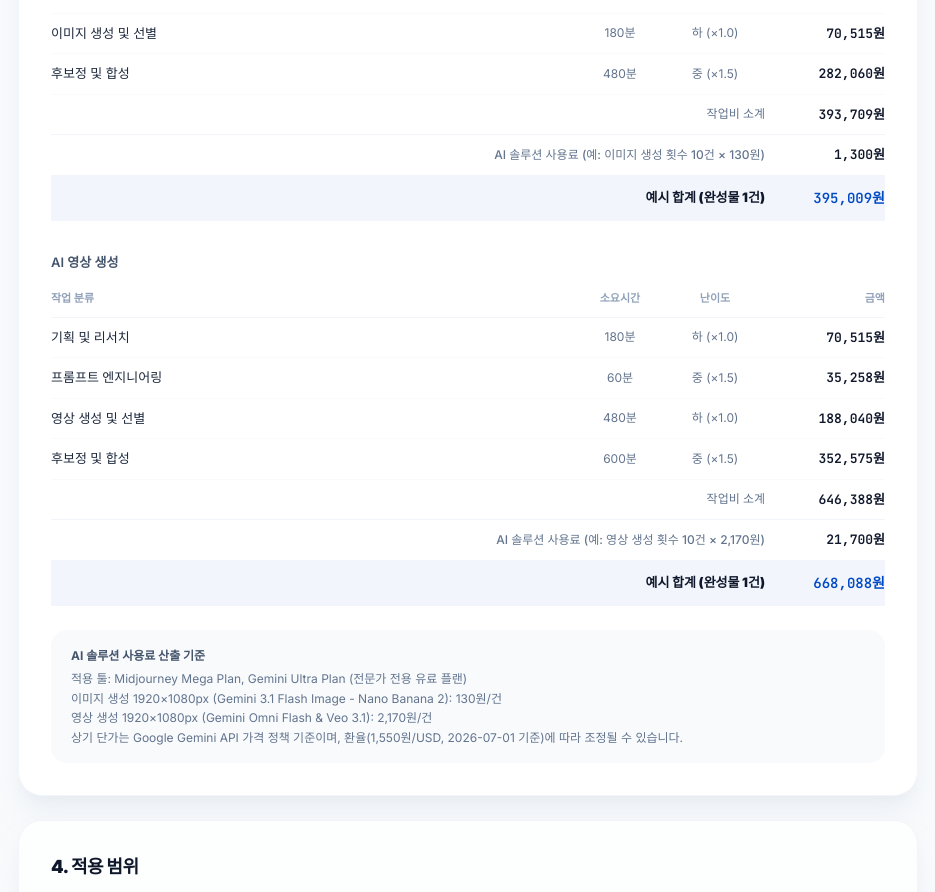
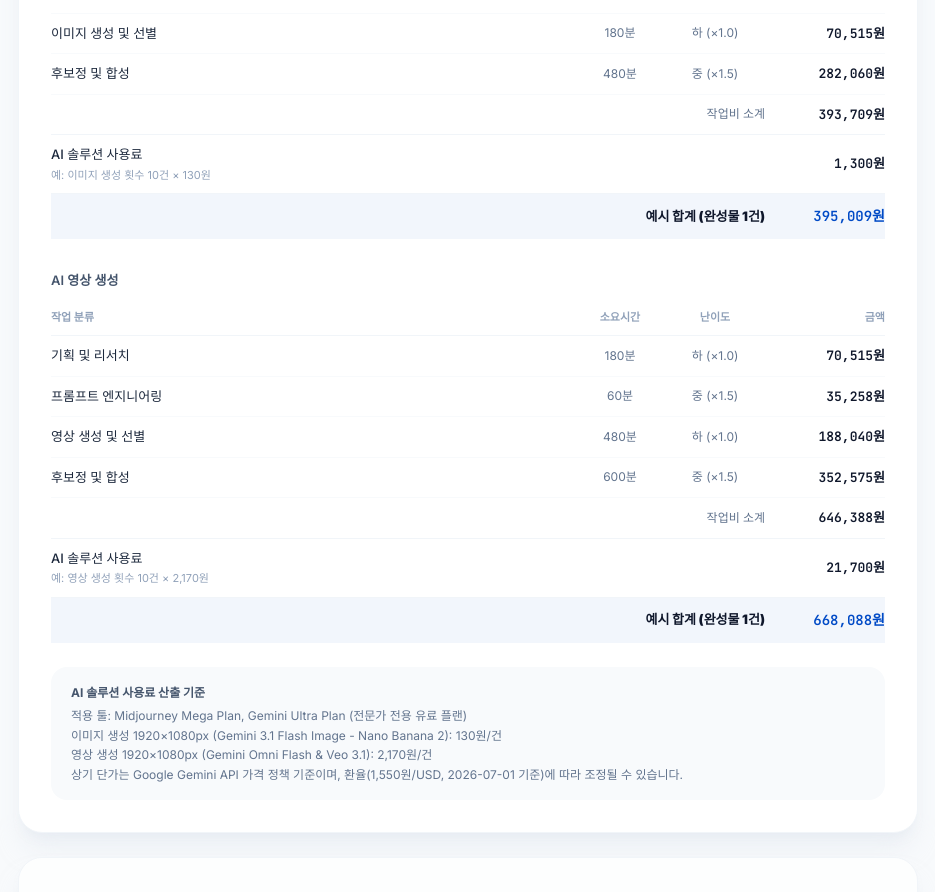
Before and after one commit to xzoowoo/plantym-quote, a Next.js app: page /pricing-guide in a window 1280 px wide. Shown: the part 3000-3892 px from the top of the page, without its empty margins (292-1227 px from the left). Built offline with nearby package versions, Linux system fonts and the light colour scheme.

Commit message:
fix: left-align AI usage-fee label, shrink example note text on pricing guide

```diff
--- a/app/pricing-guide/page.tsx
+++ b/app/pricing-guide/page.tsx
@@ -98,8 +98,9 @@ function AIBreakdownTable({ breakdown, attemptLabel, attemptCount, costPerAttemp
           <td className="py-2.5 text-right font-mono font-bold text-slate-900 text-[13px] whitespace-nowrap">{fmt(laborCost)}</td>
         </tr>
         <tr className="border-b border-slate-100">
-          <td colSpan={3} className="py-2.5 text-right text-[12px] text-slate-500 font-medium">
-            AI 솔루션 사용료 (예: {attemptLabel} {attemptCount}건 × {fmt(costPerAttempt)})
+          <td colSpan={3} className="py-2.5 text-left">
+            <div className="text-[13px] font-medium text-slate-800">AI 솔루션 사용료</div>
+            <div className="text-[11px] text-slate-400 mt-0.5">예: {attemptLabel} {attemptCount}건 × {fmt(costPerAttempt)}</div>
           </td>
           <td className="py-2.5 text-right font-mono font-bold text-slate-900 text-[13px] whitespace-nowrap">{fmt(usageFee)}</td>
         </tr>
```
